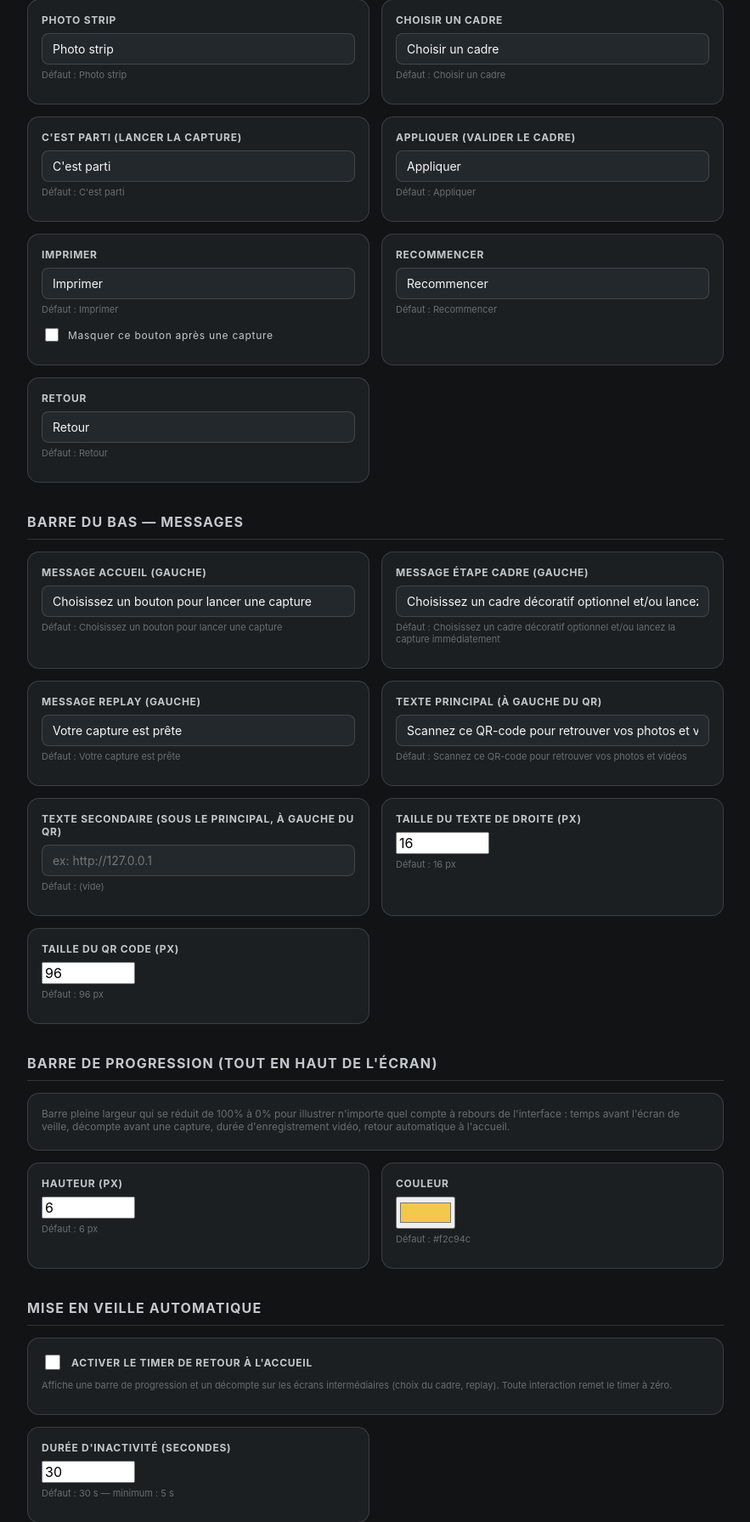
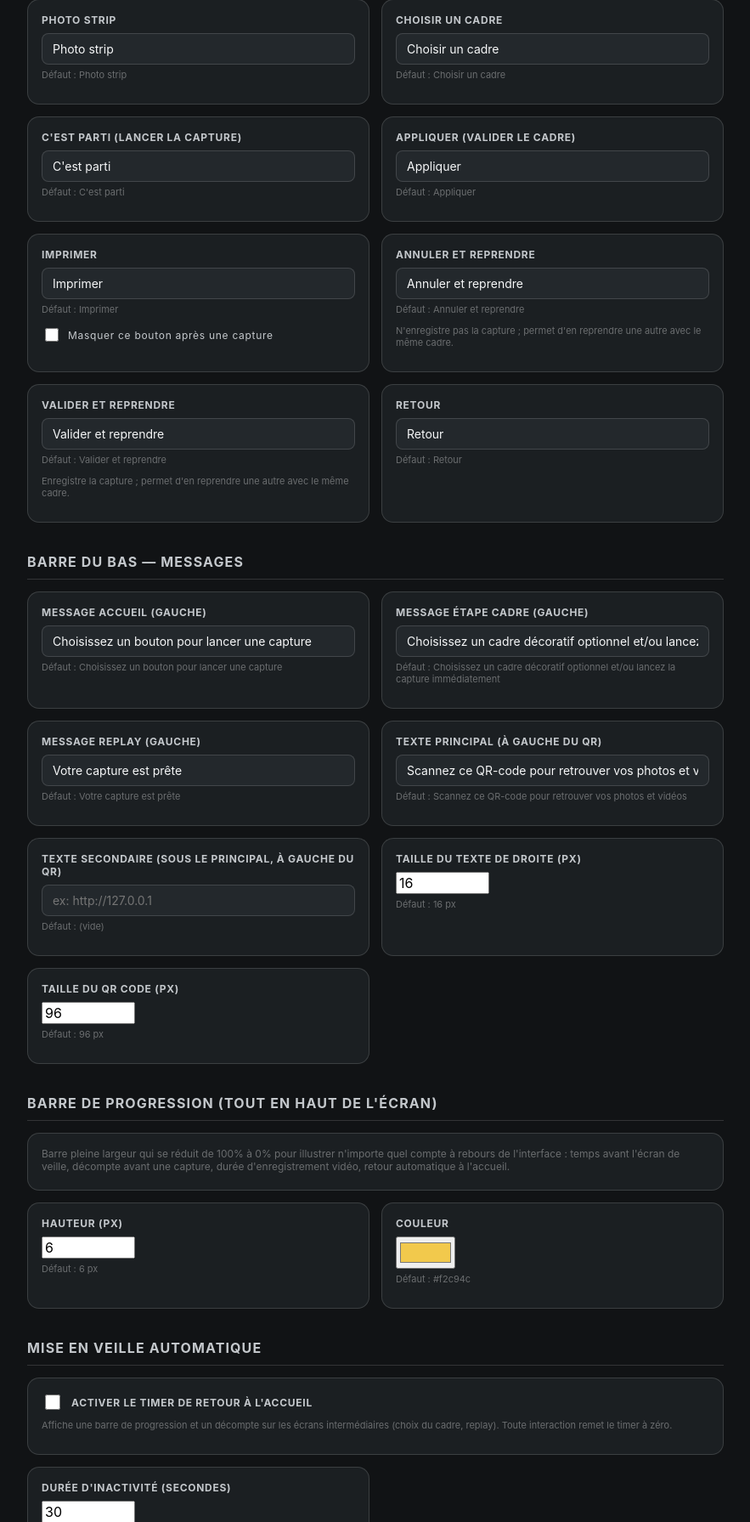
Before and after one commit to Pictotem/pictotem, a Flask app: page /admin/texts in a window 1280 px wide. Shown: the part 791-2582 px from the top of the page at 85% size, without its empty margins (198-1081 px from the left). Run offline with Flask 3, Linux system fonts and the light colour scheme; the visitor is signed in with stand-in values (Sample User, id 1); data that the repository does not hold is empty; parts of the project's set-up code (start-up, migrations or seed data) failed here and were passed over; some libraries are stand-ins or nearby versions.

Commit message:
Renomme "Recommencer" en "Annuler et reprendre" + ajoute "Valider et reprendre"
Sur l'écran de relecture (après une capture photo/vidéo), le bouton
"Recommencer" (déjà : supprime la capture puis relance une prise de vue
avec le même cadre, voir doRetake() dans app.js) est renommé "Annuler et
reprendre" pour clarifier son effet — comportement inchangé. Nouveau
bouton "Valider et reprendre" à côté : garde la capture telle quelle
(déjà enregistrée par record_capture() côté serveur au moment de la
prise de vue, donc aucun appel réseau nécessaire) et relance
immédiatement une nouvelle prise avec le même mode/cadre.

- app.py : TEXT_DEFAULTS gagne btn_valider_reprendre ("Valider et
  reprendre"), défaut de btn_recommencer changé en "Annuler et
  reprendre" (clé de réglage inchangée, donc aucune migration : les
  admins ayant déjà personnalisé ce texte gardent leur valeur). Nouveau
  rôle bouton "valider" dans _BUTTON_ROLES (#f2994a par défaut) —
  automatiquement pris en charge par /admin/buttons, qui itère déjà
  dynamiquement sur les rôles (aucune modification du template requise
  pour y faire apparaître le nouveau bouton).
- admin_texts.html : libellé du champ existant mis à jour, nouveau champ
  pour le texte du bouton "Valider et reprendre".
- index.html : nouveaux boutons #btnValiderPhoto/#btnValiderVideo (classe
  action-btn valider) dans les deux groupes de boutons replay, nouvelles
  variables CSS --btn-bg/text/weight-valider dans le bloc :root.
- style.css : règle .action-btn.valider (même schéma que .retake/.tags).
- app.js : doValiderReprendre() — appelle uniquement applyFrameStepUi(),
  sans suppression (contrairement à doRetake()).

Testé sur base isolée (jamais Dev/data) : les deux boutons présents avec
leurs libellés par défaut sur /, champs admin_texts.html présents et
fonctionnels (personnalisation reflétée sur le kiosque), rôle "valider"
apparaît automatiquement dans /admin/buttons, couleur personnalisée bien
injectée dans le CSS de /. node --check sur app.js.

```diff
--- a/app/app.py
+++ b/app/app.py
@@ -119,7 +119,8 @@
     'btn_retour':         'Retour',
     'btn_appliquer':      'Appliquer',
     'btn_imprimer':       'Imprimer',
-    'btn_recommencer':    'Recommencer',
+    'btn_recommencer':    'Annuler et reprendre',
+    'btn_valider_reprendre': 'Valider et reprendre',
     'btn_photo_strip':    'Photo strip',
     'btn_tags':           'Tags',
     'processing_title':   'Traitement',
@@ -190,11 +191,12 @@
 
 _BUTTON_SHAPES = {'pill': 999, 'rounded': 16, 'square': 6}
 _BUTTON_ROLES = [
-    ('pri',    'Bouton principal (ex. Prendre une photo, Appliquer)', '#16f062'),
-    ('sec',    'Bouton secondaire (ex. Prendre une vidéo, Imprimer)',  '#32c1f9'),
-    ('ter',    'Bouton tertiaire (ex. Photo strip, Retour)',           '#ffd726'),
-    ('retake', 'Recommencer',                                          '#6c7a89'),
-    ('tags',   'Tags',                                                 '#9b59b6'),
+    ('pri',     'Bouton principal (ex. Prendre une photo, Appliquer)', '#16f062'),
+    ('sec',     'Bouton secondaire (ex. Prendre une vidéo, Imprimer)',  '#32c1f9'),
+    ('ter',     'Bouton tertiaire (ex. Photo strip, Retour)',           '#ffd726'),
+    ('retake',  'Annuler et reprendre',                                 '#6c7a89'),
+    ('valider', 'Valider et reprendre',                                 '#f2994a'),
+    ('tags',    'Tags',                                                 '#9b59b6'),
 ]
 
 
--- a/app/static/style.css
+++ b/app/static/style.css
@@ -361,6 +361,13 @@
   border-color: transparent;
   color: var(--btn-text-retake, #ffffff);
   font-weight: var(--btn-weight-retake, 800);
+}
+
+.action-btn.valider {
+  background: var(--btn-bg-valider, #f2994a);
+  border-color: transparent;
+  color: var(--btn-text-valider, #111111);
+  font-weight: var(--btn-weight-valider, 800);
 }
 
 .action-btn.tags {
--- a/app/templates/admin_texts.html
+++ b/app/templates/admin_texts.html
@@ -128,9 +128,16 @@
           </label>
         </div>
         <div class="text-field">
-          <label class="field-label" for="t_btn_recommencer">Recommencer</label>
+          <label class="field-label" for="t_btn_recommencer">Annuler et reprendre</label>
           <input type="text" id="t_btn_recommencer" name="text_btn_recommencer" value="{{ texts.btn_recommencer }}" placeholder="{{ defaults.btn_recommencer }}">
           <p class="field-default">Défaut : {{ defaults.btn_recommencer }}</p>
+          <p class="field-default">N'enregistre pas la capture ; permet d'en reprendre une autre avec le même cadre.</p>
+        </div>
+        <div class="text-field">
+          <label class="field-label" for="t_btn_valider_reprendre">Valider et reprendre</label>
+          <input type="text" id="t_btn_valider_reprendre" name="text_btn_valider_reprendre" value="{{ texts.btn_valider_reprendre }}" placeholder="{{ defaults.btn_valider_reprendre }}">
+          <p class="field-default">Défaut : {{ defaults.btn_valider_reprendre }}</p>
+          <p class="field-default">Enregistre la capture ; permet d'en reprendre une autre avec le même cadre.</p>
         </div>
         <div class="text-field">
           <label class="field-label" for="t_btn_retour">Retour</label>
--- a/app/templates/index.html
+++ b/app/templates/index.html
@@ -40,6 +40,9 @@
       --btn-bg-retake: {{ buttons.roles.retake.bg }};
       --btn-text-retake: {{ buttons.roles.retake.text }};
       --btn-weight-retake: {{ '800' if buttons.roles.retake.bold else '400' }};
+      --btn-bg-valider: {{ buttons.roles.valider.bg }};
+      --btn-text-valider: {{ buttons.roles.valider.text }};
+      --btn-weight-valider: {{ '800' if buttons.roles.valider.bold else '400' }};
       --btn-bg-tags: {{ buttons.roles.tags.bg }};
       --btn-text-tags: {{ buttons.roles.tags.text }};
       --btn-weight-tags: {{ '800' if buttons.roles.tags.bold else '400' }};
@@ -328,6 +331,7 @@
           <div class="bottom-bar-buttons hidden" id="replayPhotoBtns">
             <button class="action-btn pri" id="btnBackPhoto">{{ texts.btn_retour }}</button>
             <button class="action-btn retake" id="btnRetakePhoto">{{ texts.btn_recommencer }}</button>
+            <button class="action-btn valider" id="btnValiderPhoto">{{ texts.btn_valider_reprendre }}</button>
             {% if tags_enabled %}
             <button class="action-btn tags" id="btnTagsPhoto">{{ texts.btn_tags }}</button>
             {% endif %}
@@ -338,6 +342,7 @@
           <div class="bottom-bar-buttons hidden" id="replayVideoBtns">
             <button class="action-btn pri" id="btnBackVideo">{{ texts.btn_retour }}</button>
             <button class="action-btn retake" id="btnRetakeVideo">{{ texts.btn_recommencer }}</button>
+            <button class="action-btn valider" id="btnValiderVideo">{{ texts.btn_valider_reprendre }}</button>
             {% if tags_enabled %}
             <button class="action-btn tags" id="btnTagsVideo">{{ texts.btn_tags }}</button>
             {% endif %}
```
Also changed, not shown: app/static/app.js (+14 -0 lines).
